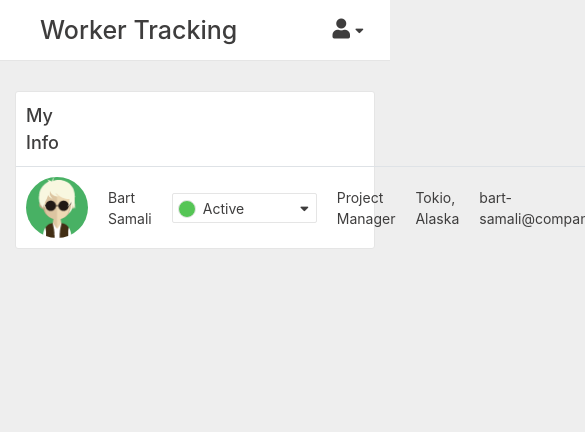
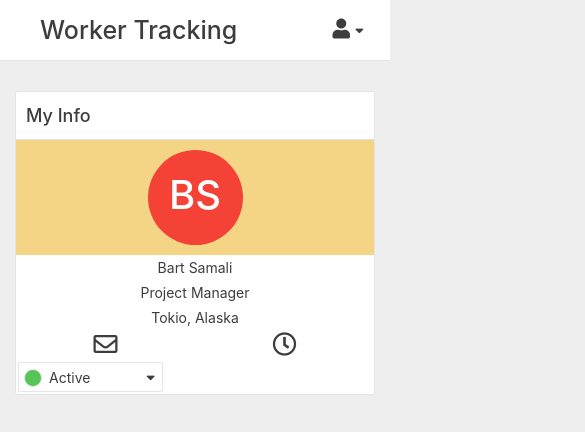
Before and after one commit to cecialbero/worker-tracking, an Angular app: page / in a window 390 px wide. Shown: the top 432 px of the page, 585 px wide, since content can reach past the window. Built offline with nearby package versions, Linux system fonts and the light colour scheme.

Commit message:
Estila la tabla de manera responsiva

```diff
--- a/src/app/components/user-info/user-info.component.html
+++ b/src/app/components/user-info/user-info.component.html
@@ -9,7 +9,7 @@
             <tr>
                 <td>
                     <img *ngIf="worker.avatar" src="../../../assets/img/{{worker.avatar}}" alt="Avatar image">
-                    <span *ngIf="!worker.avatar">{{ worker.firstName | initial}}{{worker.lastName | initial}}</span>
+                    <span class="avatar" *ngIf="!worker.avatar">{{ worker.firstName | initial}}{{worker.lastName | initial}}</span>
                 </td>
                 <td>{{worker.firstName}} {{worker.lastName}}</td>
                 <td>
@@ -17,7 +17,13 @@
                 </td>
                 <td>{{worker.role}}</td>
                 <td>{{worker.team.join(', ')}}</td>
-                <td>{{worker.email}}</td>
+                <td>
+                    <span class="d-none d-sm-block">{{worker.email}}</span>
+                    <div class="tooltip-box d-block d-sm-none">
+                        <i class="far fa-envelope"></i>
+                        <app-tooltip [text]="worker.email"></app-tooltip>
+                    </div>
+                </td>
                 <td class="text-center">
                     <div class="tooltip-box">
                         <i class="far fa-clock"></i>
--- a/src/app/components/user-info/user-info.component.scss
+++ b/src/app/components/user-info/user-info.component.scss
@@ -3,27 +3,92 @@
 .user-info {
     @extend .default-box;
     margin-bottom: 30px;
+    // @media (min-width: $grid-md) {
+    //     width: 100%;
+    //     overflow-x: auto;
+    // }
 
     img {
         border-radius: 50%;
-        width: 62px;
+        width: 95px;
+        @media (min-width: $grid-sm) {
+            width: 62px;
+        }
     }
 
-    span {
+    .avatar {
         display: inline-block;
         vertical-align: middle;
         color: #fff;
-        background: #f7d776;
+        background: #f44336;
         text-align: center;
-        line-height: 55px;
-        width: 58px;
-        height: 58px;
         border-radius: 50%;
         font-weight: 500;
-        font-size: 30px;
+        width: 95px;
+        height: 95px;
+        line-height: 90px;
+        font-size: 40px;
+        @media (min-width: $grid-sm) {
+            line-height: 55px;
+            width: 58px;
+            height: 58px;
+            font-size: 30px;
+        }
     }
 
-    .fa-clock {
+    .fa-clock, .fa-envelope {
         font-size: 24px;
     }
+
+    table {
+        @media (min-width: $grid-md) {
+            min-width: 800px;
+        }
+    }
+
+    table tbody {
+        tr {
+            display: flex;
+            flex-wrap: wrap;
+            align-items: center;
+            text-align: center;
+            @media (min-width: $grid-sm) {
+                display: table-row;
+            }
+        }
+
+
+        td {
+            width: 100%;
+            padding: 2px;
+
+            @media (min-width: $grid-sm) {
+                width: inherit;
+                padding: 10px;
+            }
+
+            &:first-child {
+                background: #f4d585;
+                padding: 10px;
+                @media (min-width: $grid-sm) {
+                    background: #fff;
+                }
+            }
+
+            &:nth-child(3) {
+                order: 1;
+                @media (min-width: $grid-sm) {
+                    order: inherit
+                }
+            }
+
+
+            &:last-child, &:nth-child(6) {
+                width: 50%;
+                @media (min-width: $grid-sm) {
+                    width: inherit
+                }
+            }
+        }
+    }
 }
--- a/src/app/components/user-info/user-info.component.ts
+++ b/src/app/components/user-info/user-info.component.ts
@@ -12,7 +12,7 @@ export class UserInfoComponent implements OnInit {
   worker = {
     firstName: 'Bart',
     lastName: 'Samali',
-    avatar: 'avatar.png',
+    avatar: null,
     role: 'Project Manager',
     team: ['Tokio', 'Alaska'],
     email: 'bart-samali@companyname.com',
--- a/src/app/shared/components/select/select.component.scss
+++ b/src/app/shared/components/select/select.component.scss
@@ -44,11 +44,11 @@ ul {
         display: flex;
         align-items: center;
         list-style: none;
-        padding: 2px 10px;
+        padding: 4px 10px;
         cursor: pointer;
 
         &:hover {
-            background:#c7c7ef;
+            background:#e1edfb;
         }
     }
 }
--- a/src/app/shared/components/tooltip/tooltip.component.scss
+++ b/src/app/shared/components/tooltip/tooltip.component.scss
@@ -3,10 +3,10 @@
 :host {
     display: none;
     position: absolute;
-    top: -48px;
+    top: -40px;
     left: 50%;
     transform: translateX(-50%);
-    width: 130px;
+    min-width: 120px;
     padding: 7px 10px;
     box-sizing: border-box;
     @extend .default-box;
--- a/src/assets/sass/variables.scss
+++ b/src/assets/sass/variables.scss
@@ -7,3 +7,7 @@ $busy-color: #f7a612;
 $away-color: #f9f92c;
 
 $text-size: 14px;
+
+$grid-lg: 992px;
+$grid-md: 768px;
+$grid-sm: 576px;
```
